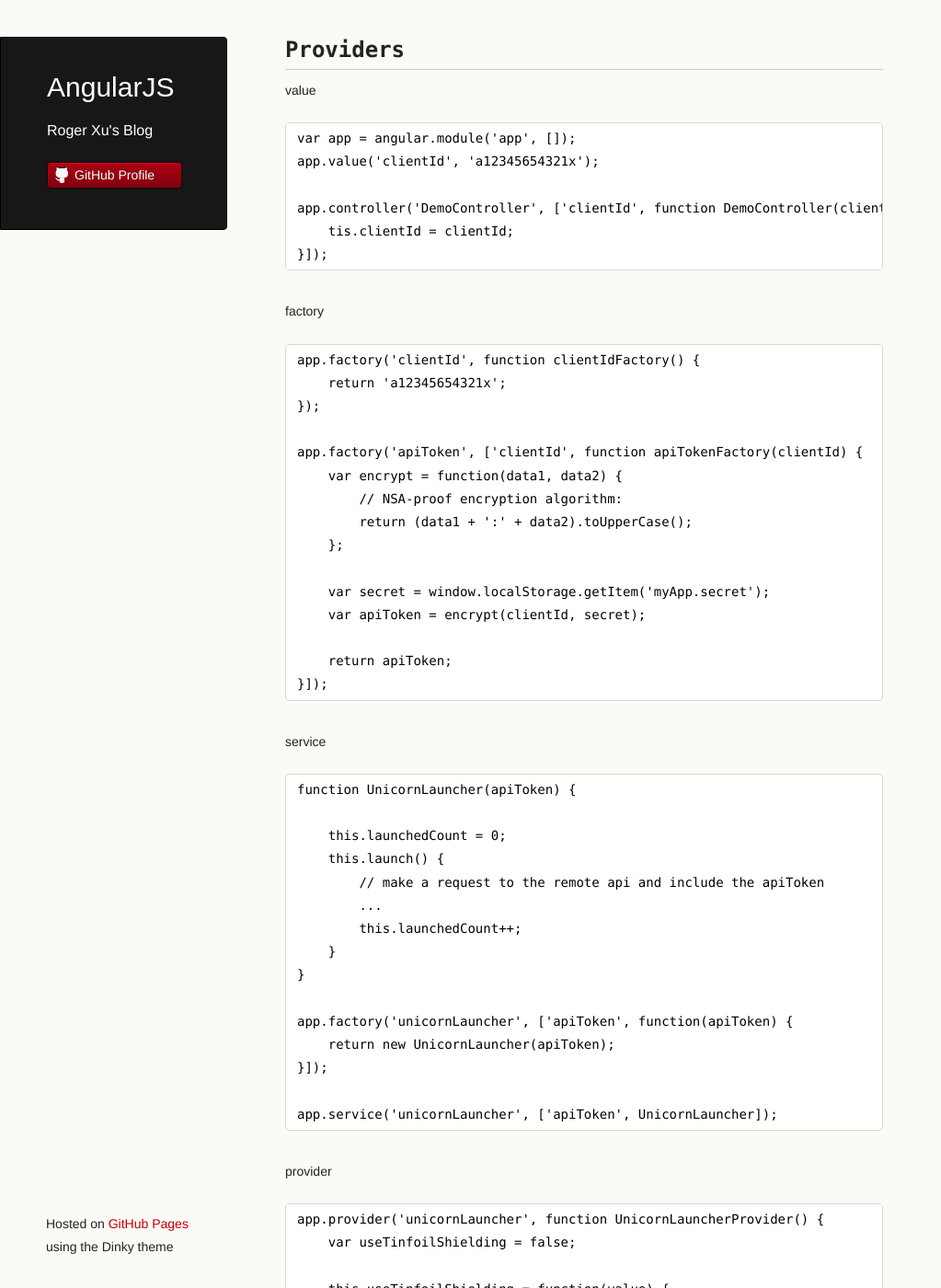
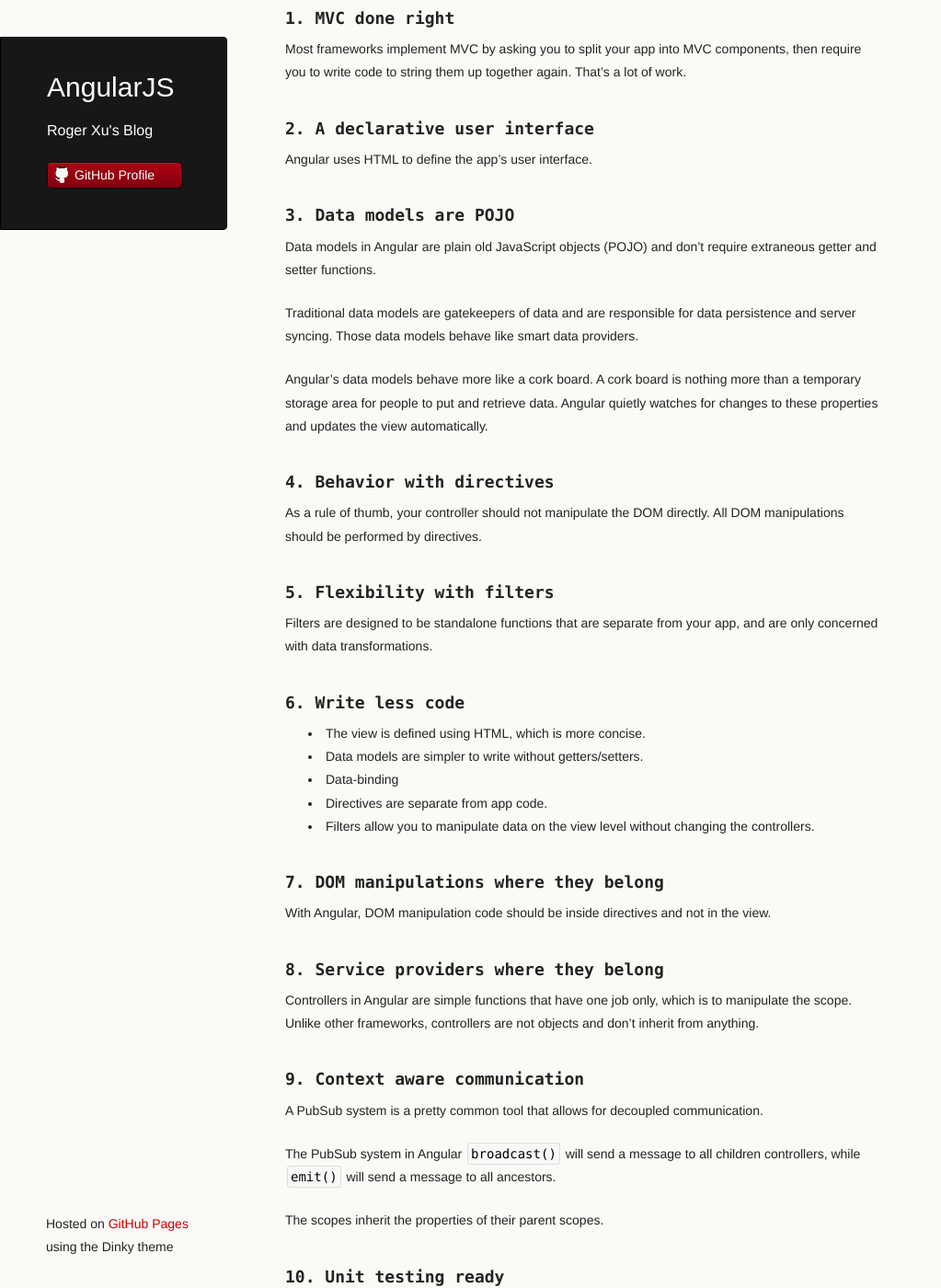
Before and after one commit to rogerxu/rogerxu.github.io, a Jekyll site: the page built from _posts/2013-12-13-angularjs.md, in a window 1280 px wide and 1400 px high, scrolled down 822 px. Shown: the whole window at 92% size, without its empty margins (0-1023 px from the left). Built offline with Jekyll 4.4.1, drawn with Linux system fonts in a browser that asks for light colours; some of the changed text lies outside the part shown.

Commit message:
Add Advantages section to Angular post.

```diff
--- a/_posts/2013-12-13-angularjs.md
+++ b/_posts/2013-12-13-angularjs.md
@@ -11,10 +11,79 @@
 
 ## Installation
 
-Maven
+### Maven
 
     <dependency>
+        <groupId>org.webjars</groupId>
+        <artifactId>angularjs</artifactId>
+        <version>1.2.10</version>
     </dependency>
+
+### Yeoman
+
+    $ npm install -g generator-angular
+    $ yo angular
+
+### Bower
+
+    $ bower install angular --save
+
+
+## Advantages
+
+### 1. MVC done right
+
+Most frameworks implement MVC by asking you to split your app into MVC components, then require you to write code to string them up together again. That's a lot of work.
+
+### 2. A declarative user interface
+
+Angular uses HTML to define the app's user interface.
+
+### 3. Data models are POJO
+
+Data models in Angular are plain old JavaScript objects (POJO) and don't require extraneous getter and setter functions.
+
+Traditional data models are gatekeepers of data and are responsible for data persistence and server syncing. Those data models behave like smart data providers.
+
+Angular's data models behave more like a cork board. A cork board is nothing more than a temporary storage area for people to put and retrieve data. Angular quietly watches for changes to these properties and updates the view automatically.
+
+### 4. Behavior with directives
+
+As a rule of thumb, your controller should not manipulate the DOM directly. All DOM manipulations should be performed by directives.
+
+### 5. Flexibility with filters
+
+Filters are designed to be standalone functions that are separate from your app, and are only concerned with data transformations.
+
+### 6. Write less code
+
+* The view is defined using HTML, which is more concise.
+* Data models are simpler to write without getters/setters.
+* Data-binding
+* Directives are separate from app code.
+* Filters allow you to manipulate data on the view level without changing the controllers.
+
+### 7. DOM manipulations where they belong
+
+With Angular, DOM manipulation code should be inside directives and not in the view.
+
+### 8. Service providers where they belong
+
+Controllers in Angular are simple functions that have one job only, which is to manipulate the scope. Unlike other frameworks, controllers are not objects and don't inherit from anything.
+
+### 9. Context aware communication
+
+A PubSub system is a pretty common tool that allows for decoupled communication.
+
+The PubSub system in Angular `broadcast()` will send a message to all children controllers, while `emit()` will send a message to all ancestors.
+
+The scopes inherit the properties of their parent scopes.
+
+### 10. Unit testing ready
+
+Angular's unit tests are able to usurp DI to perform unit testing by injecting mock data into your controller and measuring the output and behavior.
+
+Angular already has a mock HTTP provider to inject fake server responses into controllers.
 
 
 ## Controllers
```
